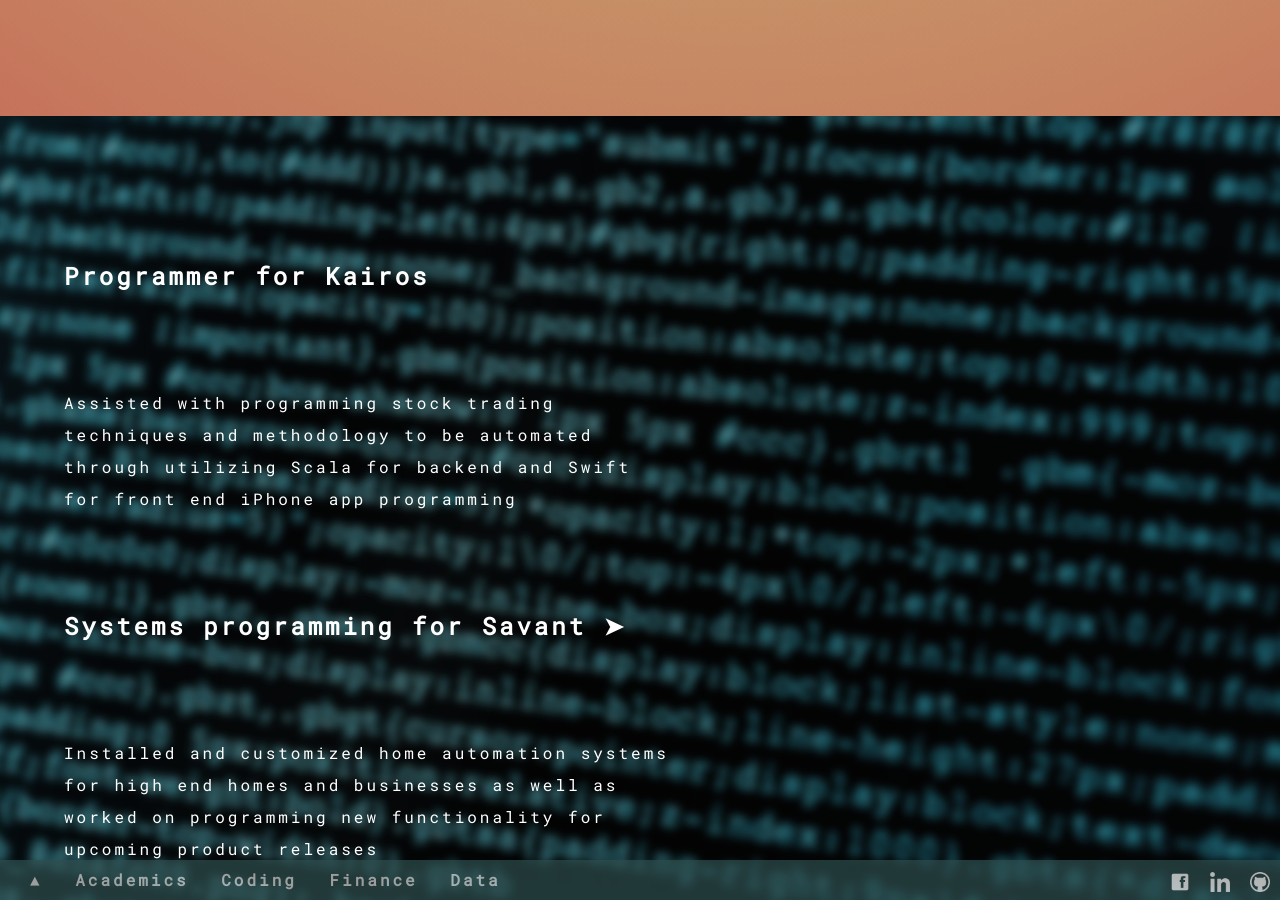
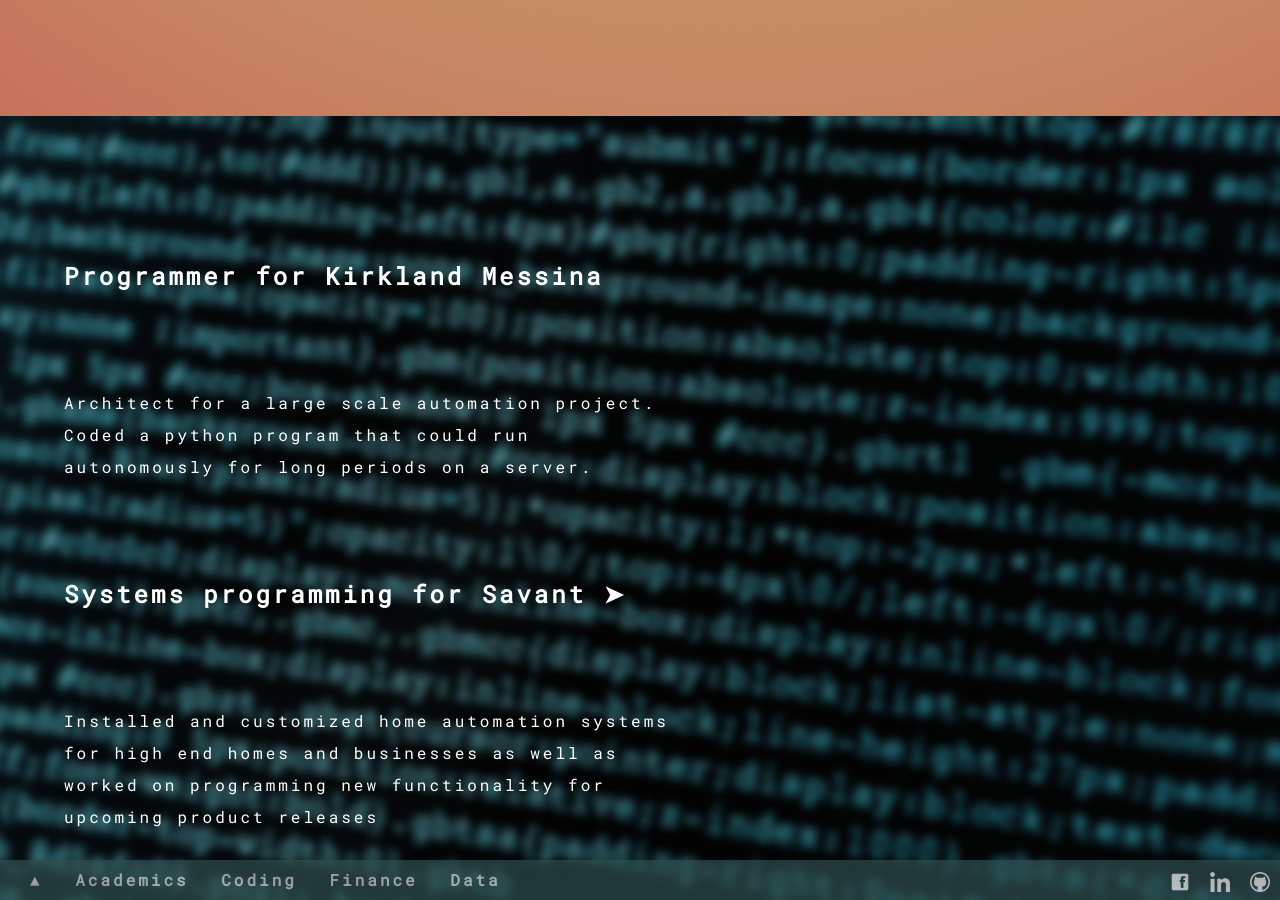
Before and after one commit to nmits/nmits.github.io, a Jekyll site: the page built from index.html, in a window 1280 px wide and 900 px high, scrolled down 2989 px. Built offline with Jekyll 4.4.1, drawn with Linux system fonts in a browser that asks for light colours; nearby versions of some CDN libraries; some of the changed text lies outside the part shown.

```diff
--- a/_layouts/default.html
+++ b/_layouts/default.html
@@ -50,11 +50,11 @@
             <div class="titles"><h1>Coding</h1></div>
         <div class = "ContentBox CodingText">
             <br><br>
-            <h2>Programmer for Kairos</h2>
+            <h2><a href="https://www.linkedin.com/company/kirkland-messina-inc/" target="_blank">Programmer for Kirkland Messina</a></h2>
             <br>
-            <p>Assisted with programming stock trading techniques and methodology
-            to be automated through utilizing Scala for backend and Swift for
-            front end iPhone app programming</p>
+            <p>Architect for a large scale automation project. Coded a python
+                program that could run autonomously
+                for long periods on a server. </p>
             <br>
             <h2><a href="https://www.savant.com/" target="_blank">Systems programming for Savant ➤</a></h2>
             <br>
@@ -125,10 +125,10 @@
             </div>
         <div class = "ContentBox DataText">
             <br><br>
-            <h2>Programmer for Kairos</h2>
+            <h2><a href="https://www.linkedin.com/company/kirkland-messina-inc/" target="_blank">Programmer for Kirkland Messina</a></h2>
             <br>
-            <p>Helped use machine learning to analyze stock trends and
-            create predictive models</p>
+            <p>Managed large quantities of data and mass data collection including maintaining database
+            adding 70,000+ entries per hour</p>
             <br>
             <h2><a href="https://www.candle3.com/" target="_blank">Financial Intern for Candle3 ➤</a></h2>
             <br>
```
Also changed, not shown: _posts/2017-05-20-welcome-to-jekyll.markdown (deleted, +0 -7 lines).
